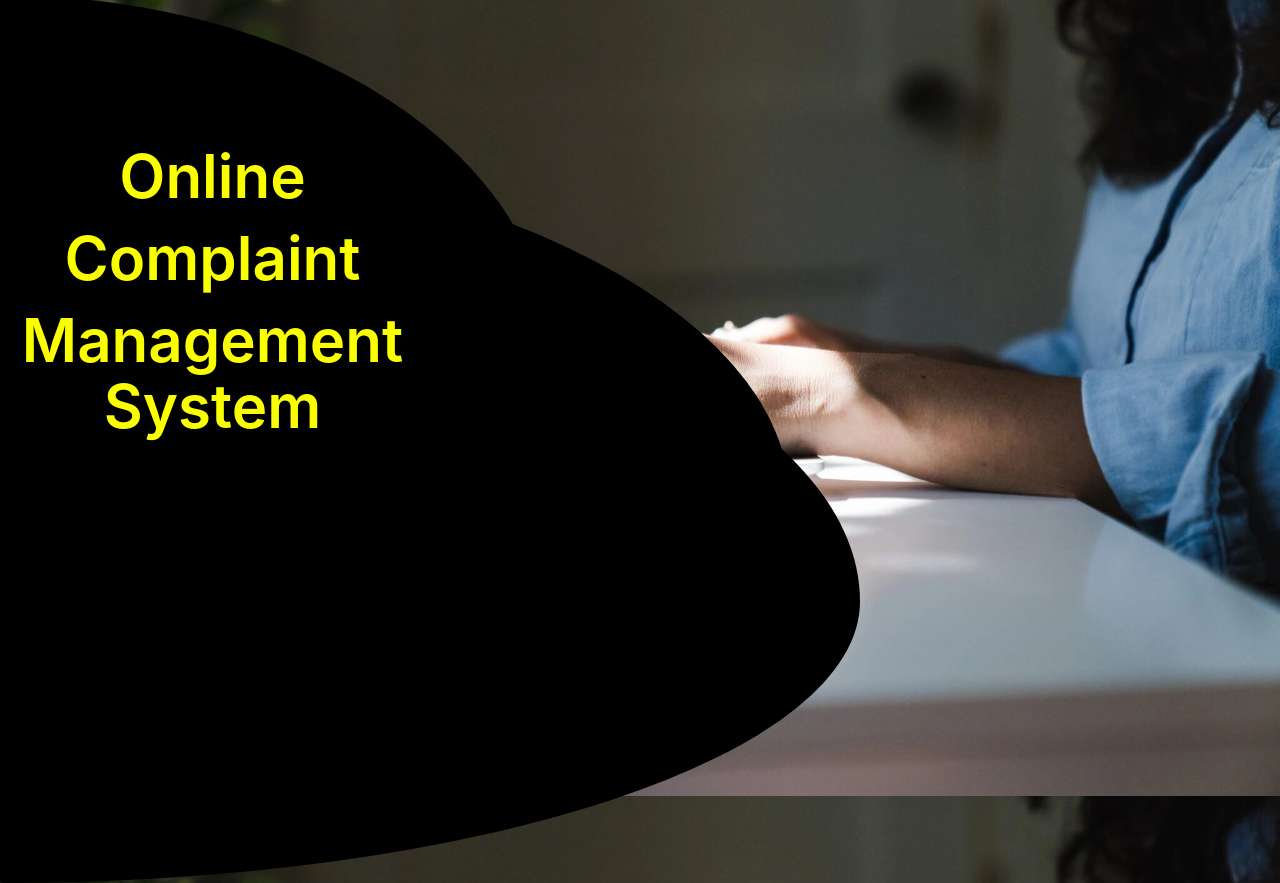
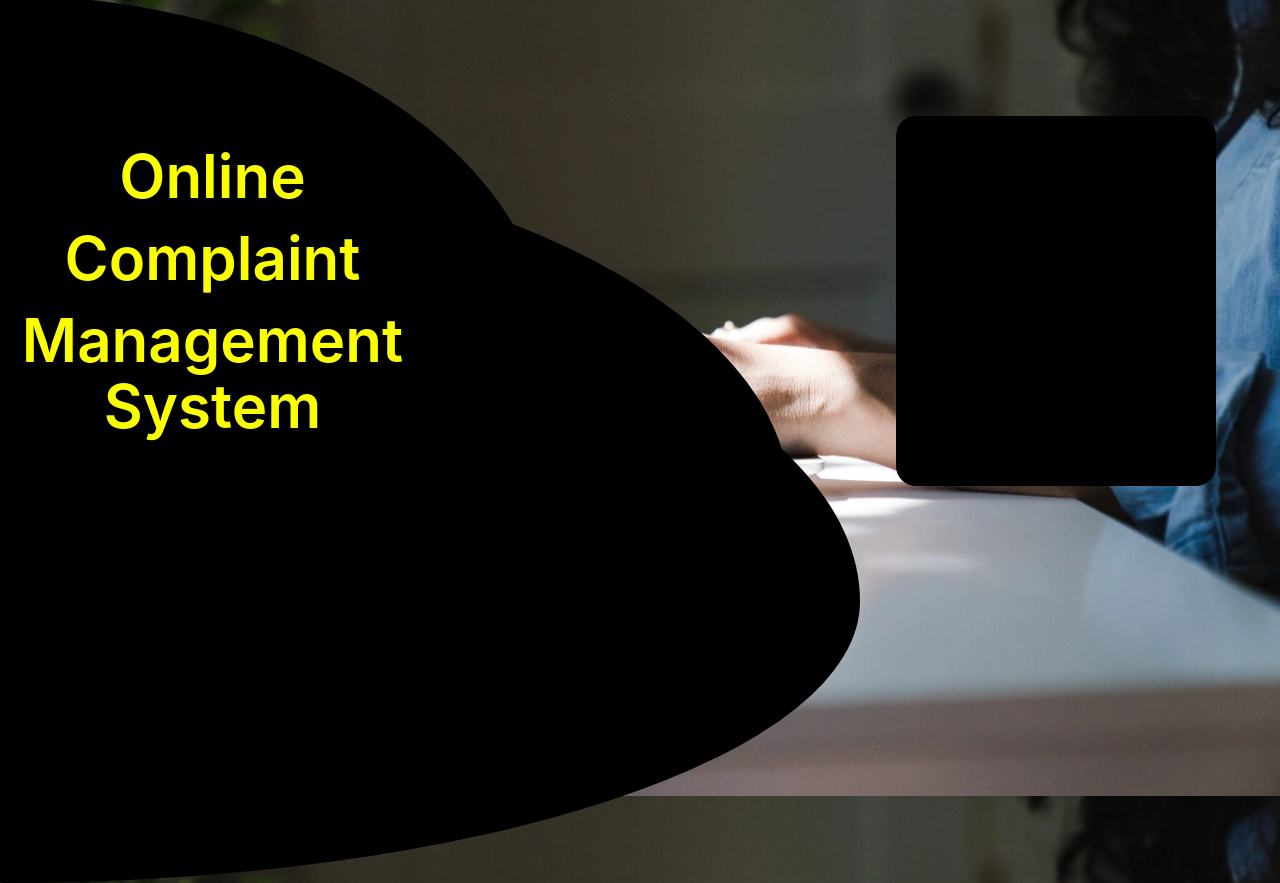
Before and after one commit to KailashKumarx7/CMS_Proj, a plain HTML site: page index.html in a window 1280 px wide. Shown: the part 57-940 px from the top of the page. Drawn offline with nearby package versions, Linux system fonts and the light colour scheme; a small style sheet from the web is missing; a web font is replaced by a local one.

Commit message:
log complete

```diff
--- a/css/style.css
+++ b/css/style.css
@@ -197,5 +197,12 @@ color: #FAFF00;
 
 
 .log-box{
+    position: absolute;
+    width: 320px;
+    height: 370px;
+    left: 70%;
+    top: 173px;
 
+    background: #000000;
+    border-radius: 20px;
 }
```
